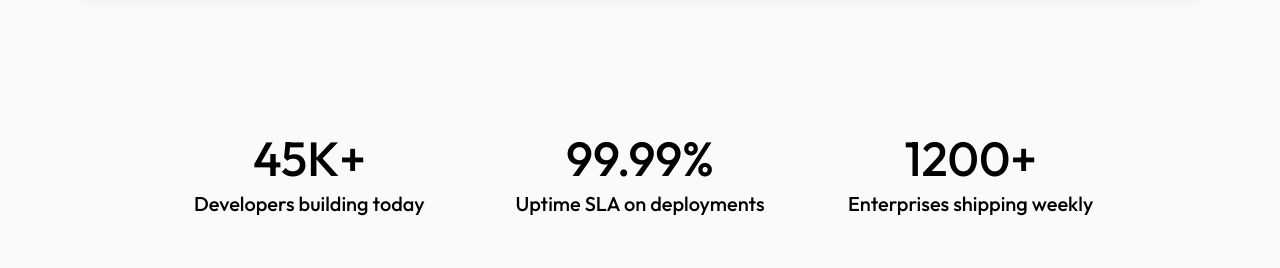
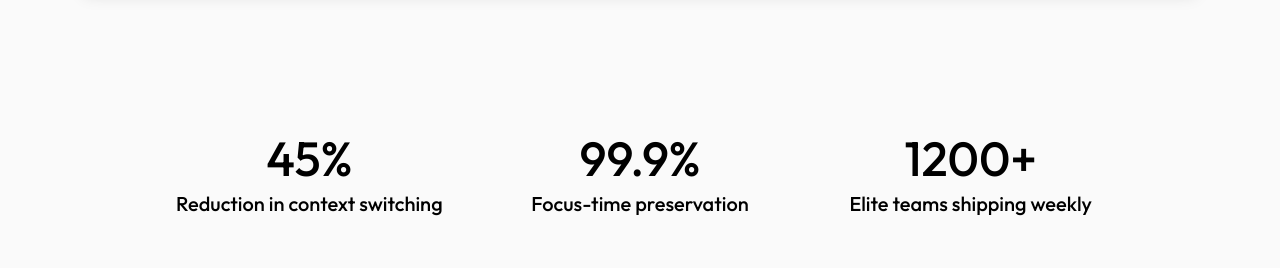
Before and after one commit to Vaibhavdixit1/saas-starter-nextjs-website, a Next.js app: page / in a window 1280 px wide. Shown: the part 1784-2052 px from the top of the page. Built offline with nearby package versions, Linux system fonts and the light colour scheme.

Commit message:
content change

```diff
--- a/src/components/stats/Stats.tsx
+++ b/src/components/stats/Stats.tsx
@@ -5,9 +5,9 @@ export const Stats = () => {
   return (
     <section className="mx-auto max-w-5xl px-4">
       <div className="flex flex-col items-center justify-center gap-12 sm:flex-row sm:gap-0">
-        <Stat num={45} suffix="K+" subheading="Developers building today" />
-        <Stat num={99} suffix=".99%" subheading="Uptime SLA on deployments" />
-        <Stat num={1200} suffix="+" subheading="Enterprises shipping weekly" />
+        <Stat num={45} suffix="%" subheading="Reduction in context switching" />
+        <Stat num={99} suffix=".9%" subheading="Focus-time preservation" />
+        <Stat num={1200} suffix="+" subheading="Elite teams shipping weekly" />
       </div>
     </section>
   );
```
